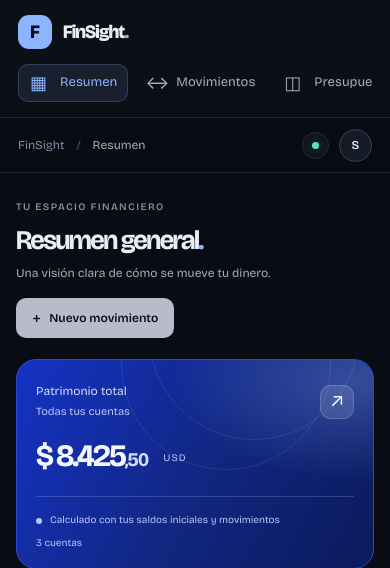
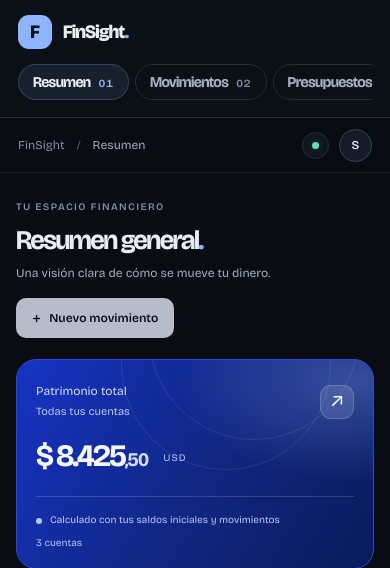
Before and after one commit to sebasarellano/FinSight, a Flask app: page / in a window 390 px wide. Shown: the top 568 px of the page. Run offline with Flask 3, Linux system fonts and the light colour scheme; data comes from the database, SQL or seed files in the repository; data that the repository does not hold is empty.

Commit message:
style: replace sidebar menu with a numbered index (#30)
Large type with a two-digit index per section, a growing active marker and a hover shift. Removes the unicode icons, the dead .nav-soon rules and the stale 'VERSIÓN INICIAL' label.

```diff
--- a/static/css/styles.css
+++ b/static/css/styles.css
@@ -189,7 +189,7 @@ a:focus-visible {
     align-items: center;
     gap: 11px;
     width: fit-content;
-    margin: 0 0 47px 5px;
+    margin: 0 0 40px 5px;
 }
 
 .brand-mark {
@@ -233,50 +233,81 @@ a:focus-visible {
 
 .navigation {
     display: grid;
-    gap: 5px;
-}
-
+    gap: 2px;
+}
+
+/* Cada enlace es una palabra grande con su número a la derecha. */
 .nav-link {
-    display: flex;
-    align-items: center;
+    position: relative;
+    display: flex;
+    align-items: baseline;
+    justify-content: space-between;
     gap: 12px;
-    min-height: 43px;
-    padding: 0 11px;
+    padding: 11px 11px 11px 15px;
     border: 1px solid transparent;
     border-radius: var(--radius-sm);
     color: var(--text-secondary);
-    font-size: 13px;
+    font-family: var(--font-heading);
+    font-size: 19px;
+    font-weight: 700;
+    letter-spacing: -0.6px;
+    line-height: 1.2;
     transition: background 160ms ease, color 160ms ease,
                 border-color 160ms ease;
 }
 
-.nav-link:hover:not([aria-disabled="true"]) {
+/* Marca vertical de la sección activa: crece desde el centro. */
+.nav-link::before {
+    content: "";
+    position: absolute;
+    top: 50%;
+    left: 0;
+    width: 3px;
+    height: 0;
+    border-radius: 2px;
+    background: var(--accent);
+    transform: translateY(-50%);
+    transition: height 200ms ease;
+}
+
+.nav-label {
+    transition: transform 200ms ease;
+}
+
+.nav-index {
+    color: var(--text-muted);
+    font-family: var(--font-body);
+    font-size: 11px;
+    font-weight: 600;
+    letter-spacing: 0.08em;
+    font-variant-numeric: tabular-nums;
+    transition: color 160ms ease;
+}
+
+.nav-link:hover {
     color: var(--text);
     background: var(--surface-hover);
 }
 
+.nav-link:hover .nav-label {
+    transform: translateX(4px);
+}
+
 .nav-link.active {
+    color: var(--text);
+    background: var(--accent-soft);
+}
+
+.nav-link.active::before {
+    height: 60%;
+}
+
+.nav-link.active .nav-index {
     color: var(--accent);
-    background: var(--accent-soft);
-    border-color: var(--accent-line);
-}
-
-.nav-link[aria-disabled="true"] {
-    cursor: default;
-    opacity: 0.72;
-}
-
-.nav-icon {
-    display: inline-grid;
-    width: 19px;
-    place-items: center;
-    font-size: 18px;
-}
-
-.nav-soon {
-    margin-left: auto;
-    color: var(--text-muted);
-    font-size: 9px;
+}
+
+.nav-link:focus-visible {
+    outline-offset: -2px;
 }
 
 .sidebar-bottom {
@@ -303,13 +334,6 @@ a:focus-visible {
     border-radius: 50%;
     background: var(--income);
     box-shadow: 0 0 9px var(--income-glow);
-}
-
-.sidebar-version {
-    margin: 19px 5px 0;
-    color: var(--text-muted);
-    font-size: 9px;
-    letter-spacing: 0.9px;
 }
 
 .main-content {
@@ -1095,6 +1119,10 @@ a:focus-visible {
         width: 205px;
     }
 
+    .nav-link {
+        font-size: 17px;
+    }
+
     .main-content {
         margin-left: 205px;
     }
@@ -1152,14 +1180,29 @@ a:focus-visible {
         overflow-x: auto;
     }
 
+    .navigation {
+        padding-bottom: 2px;
+    }
+
     .nav-link {
         flex-shrink: 0;
-        min-height: 38px;
-        padding: 0 10px;
-    }
-
-    .nav-soon {
+        gap: 8px;
+        padding: 8px 14px;
+        border-color: var(--border);
+        border-radius: 999px;
+        font-size: 15px;
+    }
+
+    .nav-link::before {
         display: none;
+    }
+
+    .nav-link:hover .nav-label {
+        transform: none;
+    }
+
+    .nav-link.active {
+        border-color: var(--accent-line);
     }
 
     .main-content {
--- a/templates/base.html
+++ b/templates/base.html
@@ -30,16 +30,18 @@
                 </span>
             </a>
 
-            <div class="sidebar-label">GENERAL</div>
+            <div class="sidebar-label">ÍNDICE</div>
 
+            {# Cada enlace lleva su número, como el índice de una publicación.
+               Los números son decorativos: el lector de pantalla los omite. #}
             <nav class="navigation" aria-label="Navegación principal">
                 <a
                     href="{{ url_for('home') }}"
                     class="nav-link {% if request.endpoint == 'home' %}active{% endif %}"
                     {% if request.endpoint == 'home' %}aria-current="page"{% endif %}
                 >
-                    <span class="nav-icon" aria-hidden="true">▦</span>
-                    <span>Resumen</span>
+                    <span class="nav-label">Resumen</span>
+                    <span class="nav-index" aria-hidden="true">01</span>
                 </a>
 
                 <a
@@ -47,8 +49,8 @@
                     class="nav-link {% if in_transactions %}active{% endif %}"
                     {% if in_transactions %}aria-current="page"{% endif %}
                 >
-                    <span class="nav-icon" aria-hidden="true">↔</span>
-                    <span>Movimientos</span>
+                    <span class="nav-label">Movimientos</span>
+                    <span class="nav-index" aria-hidden="true">02</span>
                 </a>
 
                 <a
@@ -56,8 +58,8 @@
                     class="nav-link {% if in_budgets %}active{% endif %}"
                     {% if in_budgets %}aria-current="page"{% endif %}
                 >
-                    <span class="nav-icon" aria-hidden="true">◫</span>
-                    <span>Presupuestos</span>
+                    <span class="nav-label">Presupuestos</span>
+                    <span class="nav-index" aria-hidden="true">03</span>
                 </a>
 
                 <a
@@ -65,20 +67,16 @@
                     class="nav-link {% if in_accounts %}active{% endif %}"
                     {% if in_accounts %}aria-current="page"{% endif %}
                 >
-                    <span class="nav-icon" aria-hidden="true">▤</span>
-                    <span>Cuentas</span>
+                    <span class="nav-label">Cuentas</span>
+                    <span class="nav-index" aria-hidden="true">04</span>
                 </a>
             </nav>
 
             <div class="sidebar-bottom">
                 <div class="sidebar-note">
-                    <span class="status-dot"></span>
-                    <span>Entorno local</span>
+                    <span class="status-dot" aria-hidden="true"></span>
+                    <span>Datos guardados en este equipo</span>
                 </div>
-
-                <p class="sidebar-version">
-                    FINSIGHT · VERSIÓN INICIAL
-                </p>
             </div>
         </aside>
 
```
